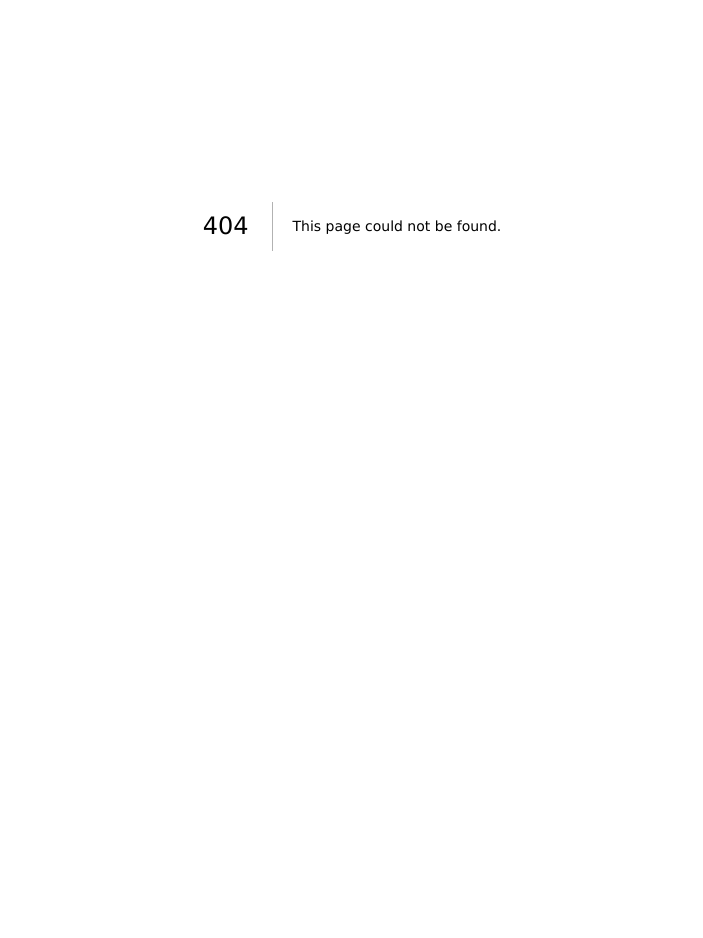
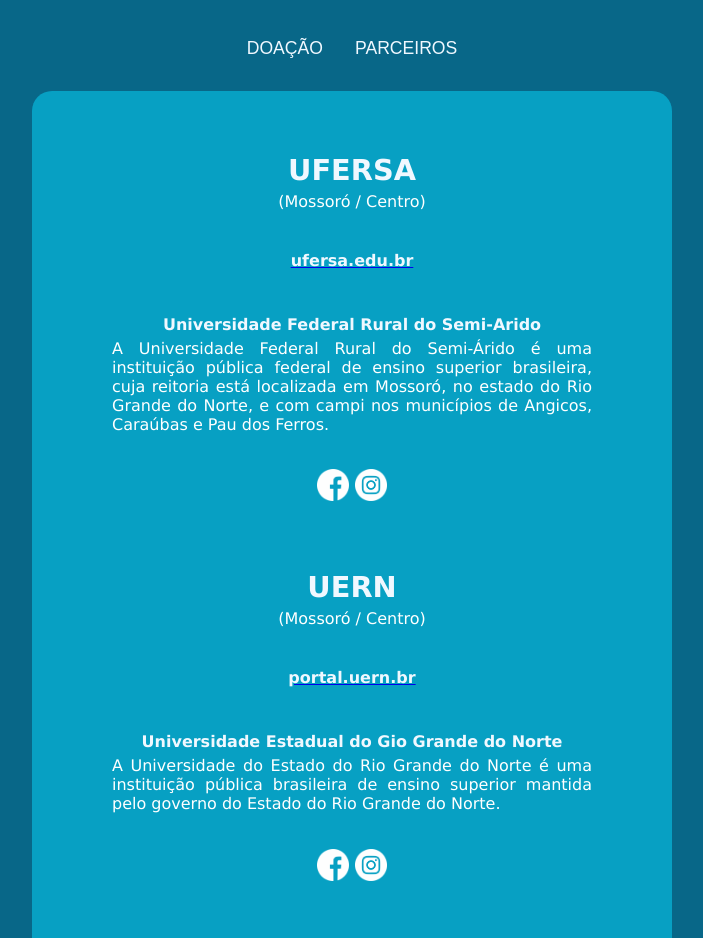
Before and after one commit to brenomorais-ti/doacao-computatores, a Next.js app: page /institutions in a window 1280 px wide. Before the commit this address had no page. Shown: the part 174-1112 px from the top of the page, without its empty margins (288-991 px from the left). Before the commit the page ends 800 px from the top, so only its background shows below. Built offline with nearby package versions, Linux system fonts and the light colour scheme.

Commit message:
evidenciar compos obrigatorios retornados pela API

```diff
--- a/src/pages/_app.js
+++ b/src/pages/_app.js
@@ -1,6 +1,6 @@
 import '../styles/globals.css'
 import '../styles/Menu.module.css'
-import '../styles/Instituicoes.module.css'
+import '../styles/Institutions.module.css'
 import '../styles/Button.module.css'
 
 function MyApp({ Component, pageProps }) {
--- a/src/pages/instituicoes.js
+++ b/src/pages/institutions.js
@@ -1,7 +1,7 @@
 import Head from "next/head"
 import Link from 'next/link'
 import menu from '../styles/Menu.module.css'
-import instituicoes from '../styles/Instituicoes.module.css'
+import institutions from '../styles/Institutions.module.css'
 
 
 const ufersa = {
@@ -65,7 +65,7 @@
   }
 
 
-export default function Instituicoes () {
+export default function Institutions () {
     return (
         <main>
             <Head>
@@ -86,7 +86,7 @@
                     </Link>
                     </li>
                     <li>
-                    <Link href="/instituicoes">
+                    <Link href="/institutions">
                         <a>PARCEIROS</a>
                     </Link>
                     </li>
@@ -94,63 +94,63 @@
             </nav>
 
             <section>
-                <div className={instituicoes.box}>
+                <div className={institutions.box}>
                     <h3>{ufersa.sigla}</h3>
                     <p>({ufersa.cidade} / {ufersa.bairro})</p>
                     <a href="https://ufersa.edu.br/"><h4>ufersa.edu.br</h4></a>
                     <h4>{ufersa.nome}</h4>
                     <p>{ufersa.sobre}</p>
 
-                    <div className={instituicoes.icons}>
+                    <div className={institutions.icons}>
                         <a href="https://www.facebook.com/Ufersa/"><img src="/images/facebook.png"/></a>
                         <a href="https://www.instagram.com/ufersa/"><img src="/images/instagram.png"/></a>
                     </div>
                 </div>
 
-                <div className={instituicoes.box}>
+                <div className={institutions.box}>
                     <h3>{uern.sigla}</h3>
                     <p>({uern.cidade} / {uern.bairro})</p>
                     <a href="https://portal.uern.br"><h4>portal.uern.br</h4></a>
                     <h4>{uern.nome}</h4>
                     <p>{uern.sobre}</p>
-                    <div className={instituicoes.icons}>
+                    <div className={institutions.icons}>
                         <a href="https://www.facebook.com/UERNoficial/"><img src="/images/facebook.png"/></a>
                         <a href="https://www.instagram.com/uernoficial/"><img src="/images/instagram.png"/></a>
                     </div>
                 </div>
 
-                <div className={instituicoes.box}>
+                <div className={institutions.box}>
                     <h3>{ifrn.sigla}</h3>
                     <p>({ifrn.cidade} / {ifrn.bairro})</p>
                     <a href="https://portal.ifrn.edu.br"><h4>portal.ifrn.edu.br</h4></a>
                     <h4>{ifrn.nome}</h4>
                     <p>{ifrn.sobre}</p>
-                    <div className={instituicoes.icons}>
+                    <div className={institutions.icons}>
                         <a href="https://www.facebook.com/ifrnoficial/"><img src="/images/facebook.png"/></a>
                         <a href="https://www.instagram.com/ifrnoficial/"><img src="/images/instagram.png"/></a>
                     </div>
                 </div>
 
-                <div className={instituicoes.box}>
+                <div className={institutions.box}>
                     <h3>{unopar.sigla}</h3>
                     <p>({unopar.cidade} / {ifrn.bairro})</p>
                     <a href="https://www.unopar.com.br"><h4>unopar.com.br</h4></a>
                     <h4>{unopar.nome}</h4>
                     <p>{unopar.sobre}</p>
-                    <div className={instituicoes.icons}>
+                    <div className={institutions.icons}>
                         <a href="https://www.facebook.com/unoparuniversidade"><img src="/images/facebook.png"/></a>
                         <a href="https://www.instagram.com/unopar"><img src="/images/instagram.png"/></a>
                         <a href="https://api.whatsapp.com/send?phone=5511994326167&text=%5BTicket%20UNP0014%5D%20-%20Ol%C3%A1%2C%20gostaria%20de%20informa%C3%A7%C3%B5es%20sobre%20a%20Unopar"><img src="/images/whatsapp.png"/></a>
                     </div>
                 </div>
 
-                <div className={instituicoes.box}>
+                <div className={institutions.box}>
                     <h3>{unp.sigla}</h3>
                     <p>({unp.cidade} / {ifrn.bairro})</p>
                     <a href="https://unp.br/"><h4>unp.br</h4></a>
                     <h4>{unp.nome}</h4>
                     <p>{unp.sobre}</p>
-                    <div className={instituicoes.icons}>
+                    <div className={institutions.icons}>
                         <a href="https://www.facebook.com/universidadepotiguar"><img src="/images/facebook.png"/></a>
                         <a href="https://www.instagram.com/universidadepotiguar"><img src="/images/instagram.png"/></a>
                     </div>
```
Also changed, not shown: src/pages/index.js (+4 -5 lines), src/styles/Institutions.module.css (renamed from src/styles/Instituicoes.module.css).
